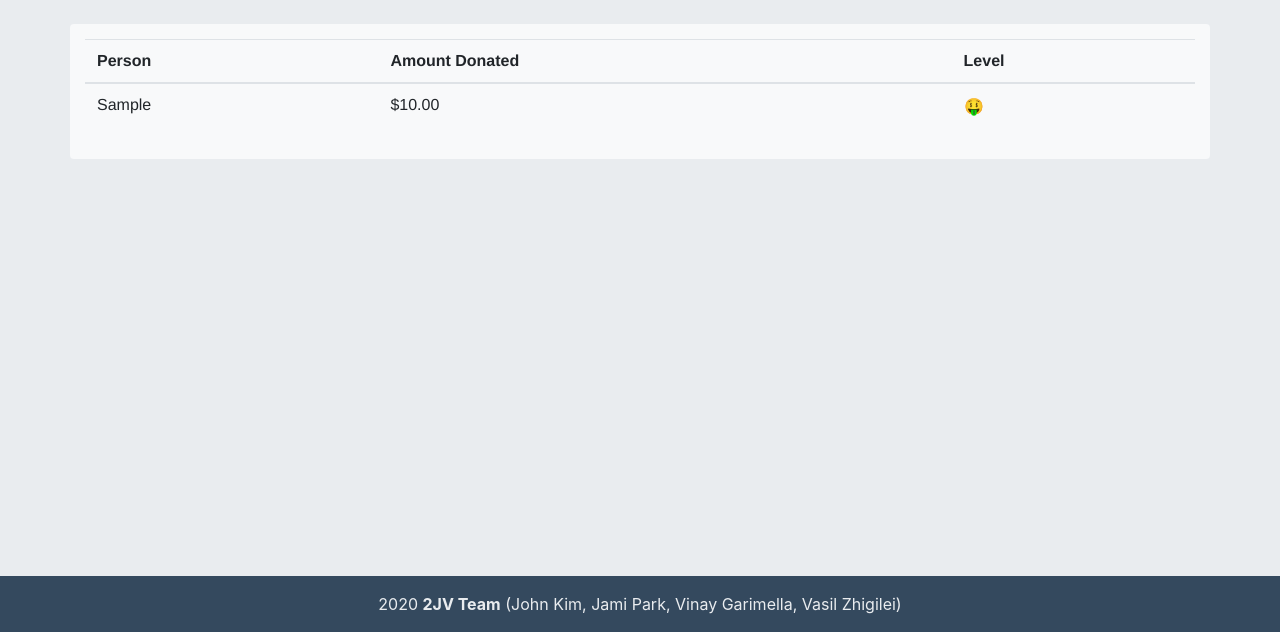
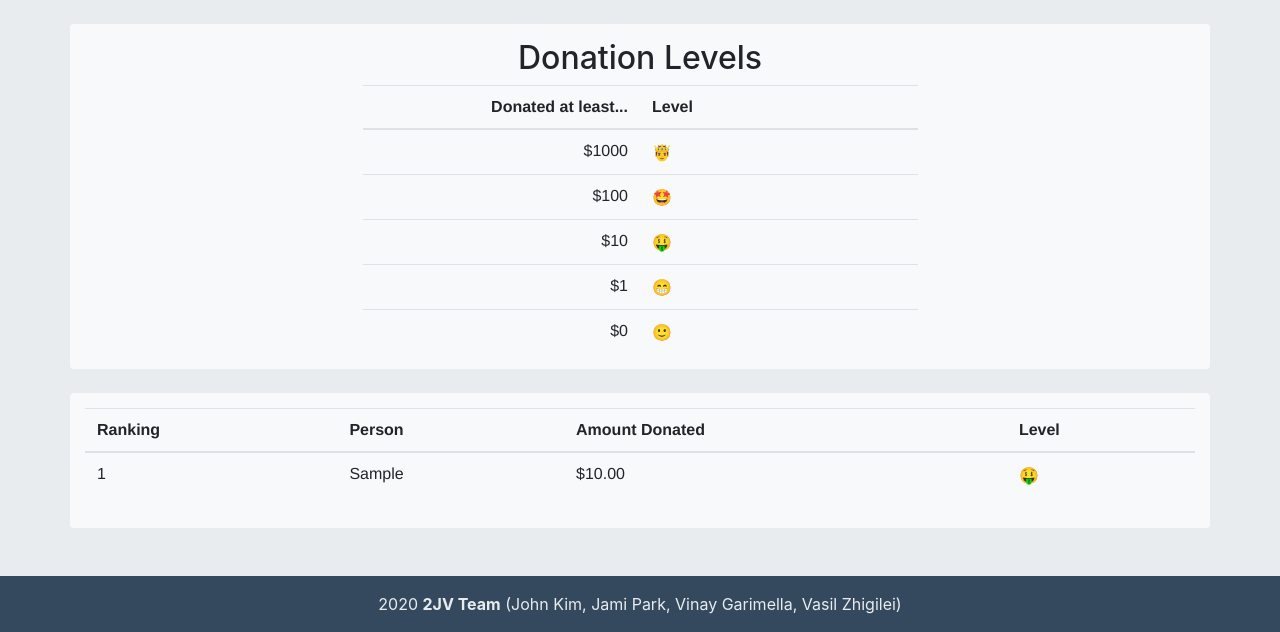
Before and after one commit to vg5ak/projectMicrotransaction, a Django app: page /leaderboard/ in a window 1280 px wide. Shown: the part 168-800 px from the top of the page. Run offline with Django 3.2, Linux system fonts and the light colour scheme; tables that the repository leaves empty hold one stand-in row (values such as "Sample post"); some libraries are stand-ins or nearby versions.

Commit message:
leaderboard level descriptions

```diff
--- a/microdollars/templates/account/logout.html
+++ b/microdollars/templates/account/logout.html
@@ -107,7 +107,6 @@
         </div>
       </div>
       <br>
-
     </div>
     <!-- STOP PAGE CONTENT -->
 
--- a/microdollars/templates/microdollars/leaderboard.html
+++ b/microdollars/templates/microdollars/leaderboard.html
@@ -88,9 +88,46 @@
       <br>
       <div class = "row">
         <div class="col-md-12 bg-light padding rounded">
+          <h2 style="text-align: center;">Donation Levels</h2>
+          <table class="table" style="width: 50%; margin: auto;">
+            <thead>
+              <tr>
+                <th style="font-family:helvetica; width:50%; text-align: right;">Donated at least...</th>
+                <th style="font-family:helvetica; width:50%;">Level</th>
+              </tr>
+            </thead>
+            <tbody>
+              <tr>
+                <td style="font-family:helvetica; text-align: right;">$1000</td>
+                <td>&#129332</td>
+              </tr>
+              <tr>
+                <td style="font-family:helvetica; text-align: right;">$100</td>
+                <td>&#129321</td>
+              </tr>
+              <tr>
+                <td style="font-family:helvetica; text-align: right;">$10</td>
+                <td>&#129297</td>
+              </tr>
+              <tr>
+                <td style="font-family:helvetica; text-align: right;">$1</td>
+                <td>&#128513</td>
+              </tr>
+              <tr>
+                <td style="font-family:helvetica; text-align: right;">$0</td>
+                <td>&#128578</td>
+              </tr>
+            </tbody>
+          </table>
+        </div>
+      </div>
+      <br>
+      <div class = "row">
+        <div class="col-md-12 bg-light padding rounded">
           <table class="table">
               <thead>
                   <tr>
+                      <th style="font-family:helvetica">Ranking</th>
                       <th style="font-family:helvetica">Person</th>
                       <th style="font-family:helvetica">Amount Donated</th>
                       <th style="font-family:helvetica">Level</th>
@@ -100,8 +137,9 @@
                 {% for person in leaderboard %}
                 <tr>
                   <td style="font-family:helvetica">{{person.0}}</td>
-                    <td style="font-family:helvetica">{{'$'}}{{person.1}}</td>
-                    <td>&#{{person.2}} </td>
+                  <td style="font-family:helvetica">{{person.1}}</td>
+                  <td style="font-family:helvetica">{{'$'}}{{person.2}}</td>
+                  <td>&#{{person.3}} </td>
                 </tr>
                 {%endfor%}
               </tbody>
--- a/microdollars/views.py
+++ b/microdollars/views.py
@@ -116,7 +116,6 @@ def gamify(request):
             getUserDonations = usernameToUserDonations(user.username)
             for donation in getUserDonations:
                 sum += donation.amount
-                # user = user.split("  /")
             leaderboard.append(exponential(user.username.capitalize(), sum))
             sum = 0
         return leaderboard
@@ -124,8 +123,16 @@ def gamify(request):
     def sortThis():
         return sorted(getAllDonations(), key=lambda x: x[1], reverse=True)
 
+    def numberList(rankingslist):
+        finallist = []
+        i = 1
+        for rankings in rankingslist:
+            finallist.append((i, rankings[0], rankings[1], rankings[2]))
+            i+=1
+        return finallist
+
     context = {
-        'leaderboard': sortThis(),
+        'leaderboard': numberList(sortThis()),
     }
 
     return render(request, "microdollars/leaderboard.html", context)
```
Lines whose indentation alone changed are shown as unchanged.
